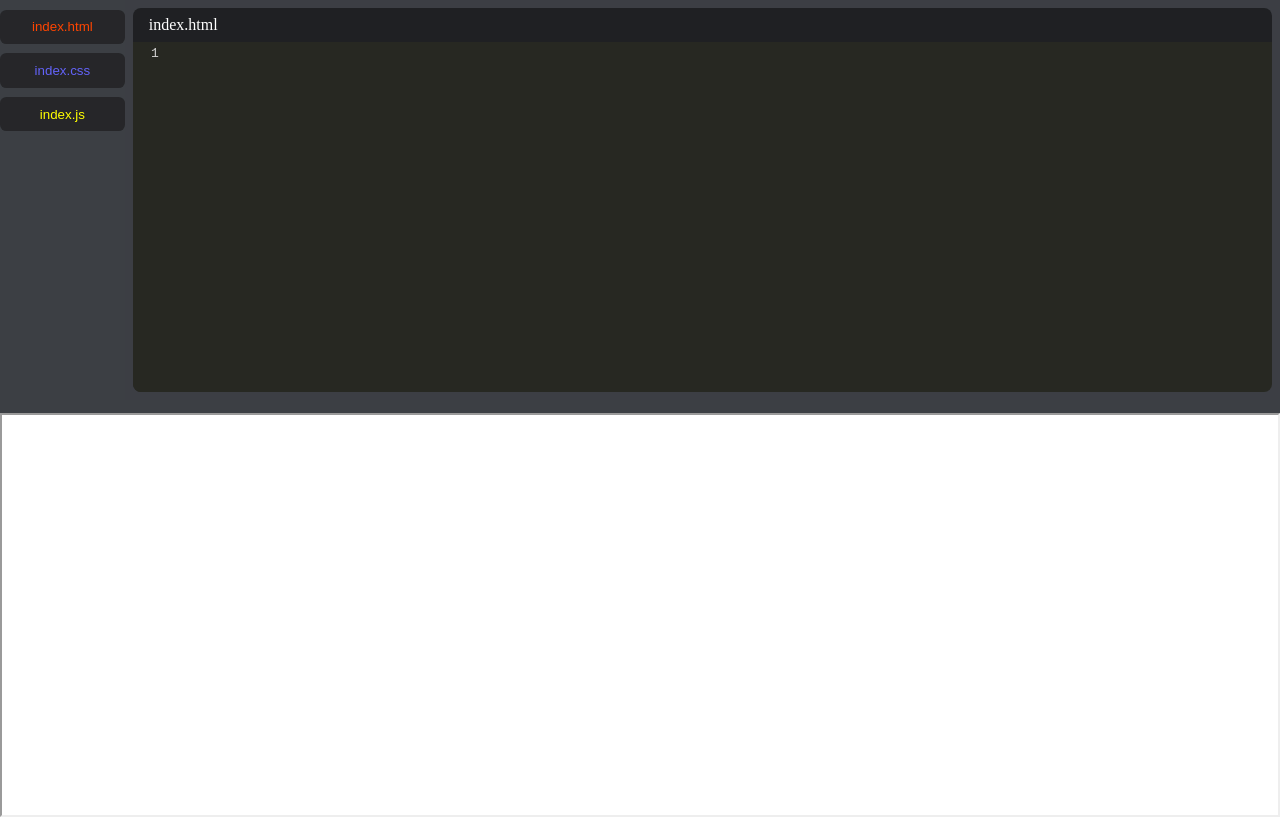
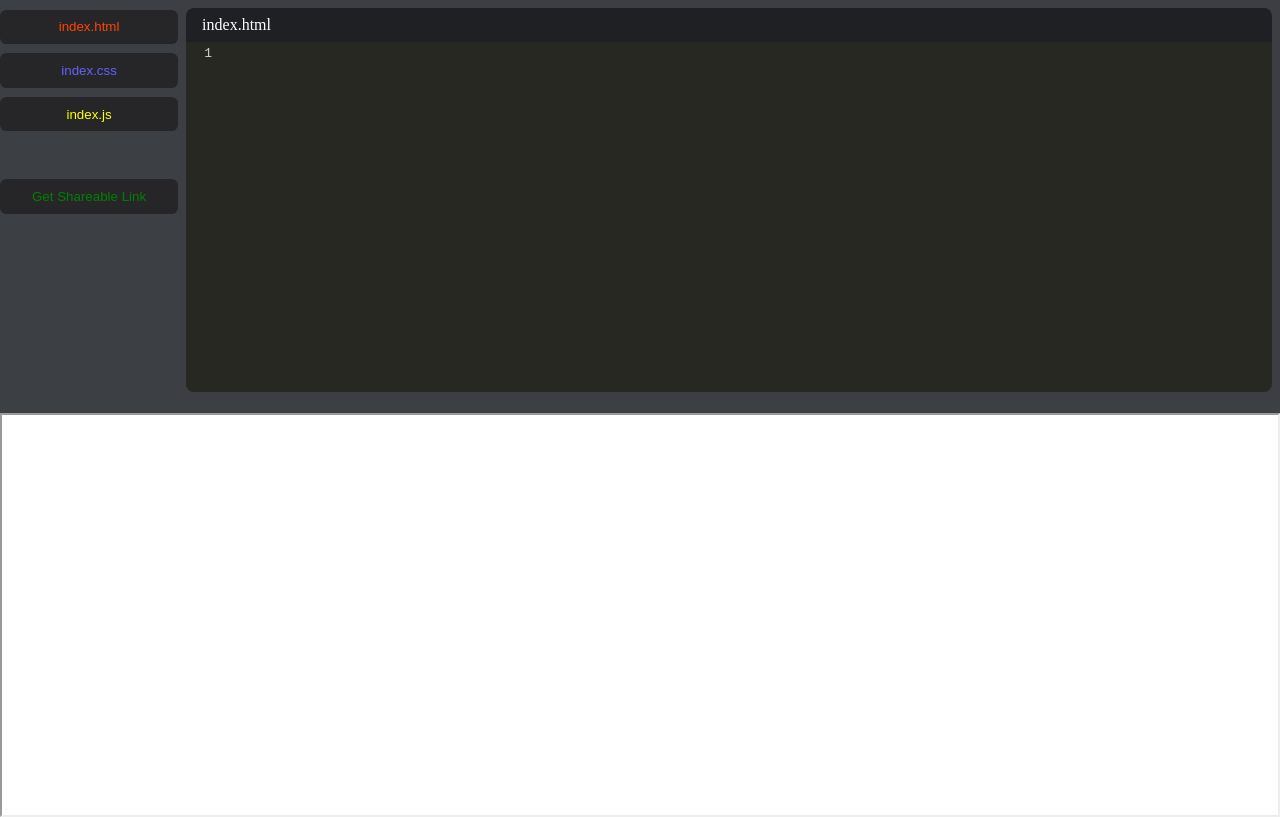
Before and after one commit to NetoWarrior/codepen-clone, a React (Create React App) app: page / in a window 1280 px wide. Built offline with nearby package versions, Linux system fonts and the light colour scheme.

Commit message:
shareable link

```diff
--- a/package.json
+++ b/package.json
@@ -7,11 +7,13 @@
     "@testing-library/jest-dom": "^4.2.4",
     "@testing-library/react": "^9.5.0",
     "@testing-library/user-event": "^7.2.1",
+    "axios": "^0.21.1",
     "codemirror": "^5.57.0",
     "react": "^16.13.1",
     "react-codemirror2": "^7.2.1",
     "react-dom": "^16.13.1",
-    "react-scripts": "3.4.3"
+    "react-scripts": "3.4.3",
+    "short-uuid": "^4.2.0"
   },
   "scripts": {
     "predeploy": "npm run build",
--- a/src/components/App.js
+++ b/src/components/App.js
@@ -1,6 +1,8 @@
 import React, { useState, useEffect } from 'react';
 import Editor from './Editor';
 import useLocalStorage from '../hooks/useLocalStorage';
+import Link from './Link';
+
 
 function App() {
   const [css, setCss] = useLocalStorage('css', '')
@@ -15,6 +17,7 @@ function App() {
   const[showHTMLEditor,setShowHTMLEditor] = React.useState(true);
   const[showCSSEditor,setShowCSSEditor] = React.useState(false);
   const[showJSEditor,setShowJSEditor] = React.useState(false);
+
 
   const onClickHTML = () => {
     setShowHTMLEditor(!showHTMLEditor);
@@ -31,6 +34,8 @@ function App() {
     (showCSSEditor) && setShowCSSEditor(!showCSSEditor) ;
     (showHTMLEditor) && setShowHTMLEditor(!showHTMLEditor);
   }
+
+
 
   // Save File on localStorage every few seconds
   useEffect(() => {
@@ -57,6 +62,7 @@ function App() {
           <input style={{"color":"#6363f9"}} type="submit" value="index.css" onClick={onClickCSS} />
           <input style={{"color":"yellow"}} type="submit" value="index.js" onClick={onClickJS} />
 
+          <Link code={fullFile}/>
         </div>
        {/* Html Editor */}
        {showHTMLEditor && <Editor
--- /dev/null
+++ b/src/components/Link.js
@@ -0,0 +1,32 @@
+import axios from 'axios';
+import React, {useState} from 'react';
+import uid from 'short-uuid';
+
+export default function Link({code}) {
+
+    const [link, setLink] = React.useState('CORS Error from Pastebin');
+
+    //Shareable Link
+    const[showLink,setShowLink] = React.useState(false);
+
+    const onClickLink = () => {
+        axios.post('https://pastebin.com/api/api_post.php',{
+            api_dev_key:'4ja5rnnzyKracDaJW4KX5sXcXnrBP64q',
+            api_paste_code:code,
+            api_paste_name:uid.generate(),
+            api_paste_expire_date:'10M',
+            api_paste_format:'html',
+        }).then(res => {
+            console.log(res);
+        })
+
+        setShowLink(!showLink);
+      }
+
+    return (
+        <div>
+            <input style={{"color":"green",'margin-top':'3rem'}} type="submit" value="Get Shareable Link" onClick={onClickLink} />
+            {showLink && <h2 style={{'color':'red'}}>{link}</h2>}
+        </div>
+    )
+}
```
Also changed, not shown: 1 other file (tests, documents, lock files or other folders).
